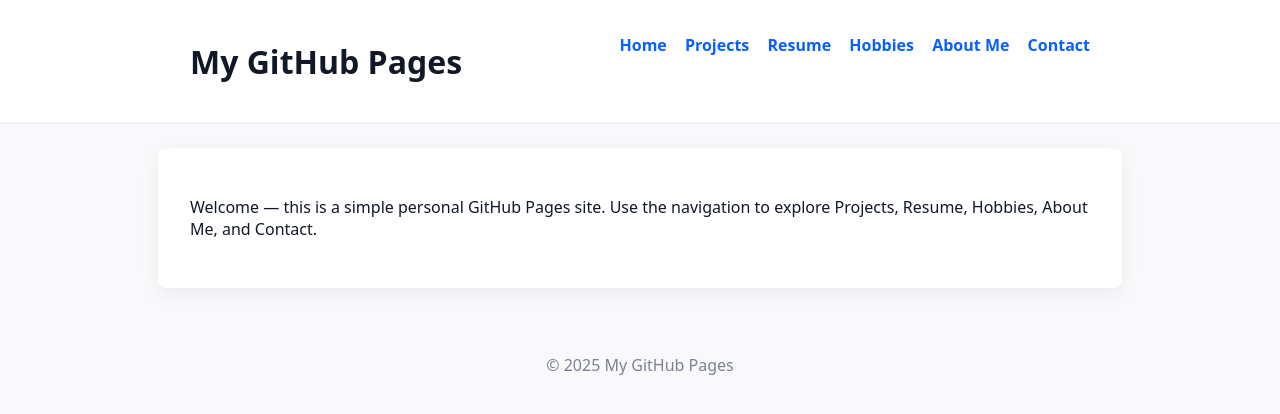
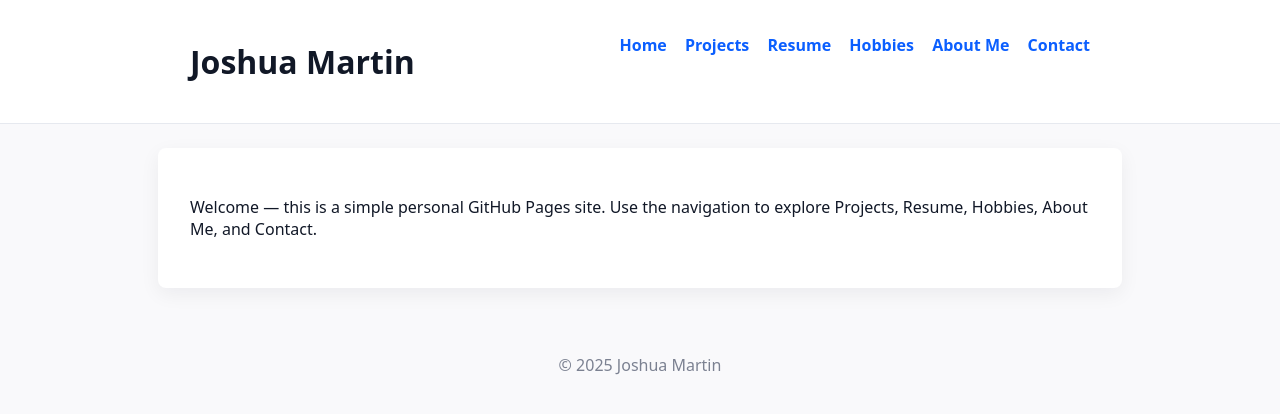
Before and after one commit to joshuammar/personal-website, a Jekyll site: the page built from index.md, in a window 1280 px wide. Shown: the top 414 px of the page. Built offline with Jekyll 4.4.1, drawn with Linux system fonts in a browser that asks for light colours.

Commit message:
updates to config and readme

```diff
--- a/_config.yml
+++ b/_config.yml
@@ -1,6 +1,6 @@
-title: "My GitHub Pages"
-email: "you@example.com"
-description: "A simple personal site"
+title: "Joshua Martin"
+email: "joshuammar@gmail.com"
+description: "Meet Josh Martin - SRE/DevOps Engineer, and Tech Enthusiast"
 baseurl: "" # the subpath of your site, e.g. /blog
 url: "https://joshuammar.github.io" # the base hostname & protocol for your site
 theme: minima
```
Also changed, not shown: README.md.
